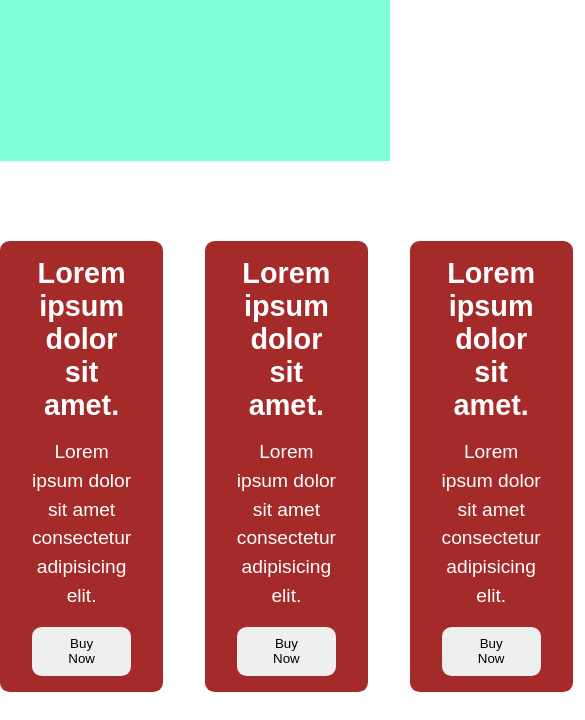
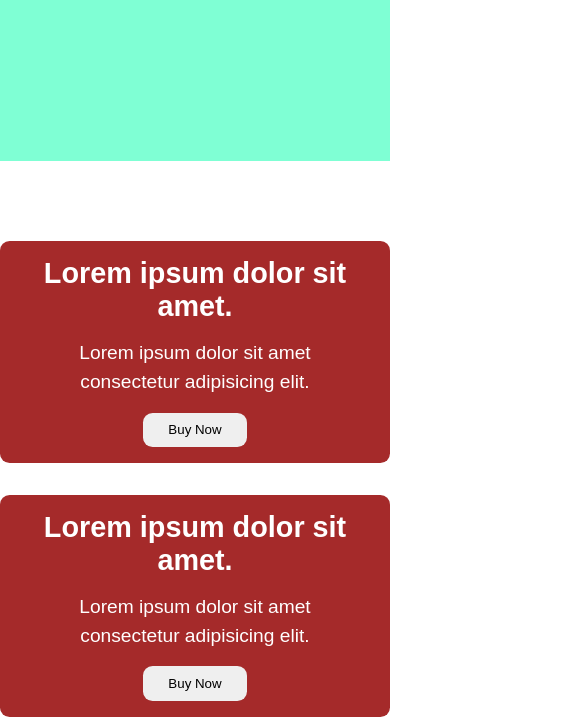
Before and after one commit to developer-mejbah/Resposive-Practice, a plain HTML site: page index.html in a window 390 px wide. Shown: the part 472-1192 px from the top of the page, 585 px wide, since content can reach past the window. Before the commit the page ends 1164 px from the top, so only its background shows below. Drawn offline with Linux system fonts and the light colour scheme.

Commit message:
Responsive css Done

```diff
--- a/responsive.css
+++ b/responsive.css
@@ -23,3 +23,28 @@
         background-color: aquamarine;
     }
 }
+@media(max-width:1400px) {
+    .item {
+        width: 23.26%;
+    }
+}
+@media(max-width:1200px) {
+    .item {
+        width: 22.60%;
+    }
+}
+@media(max-width:992px) {
+    .item {
+        width: 46%;
+    }
+}
+@media(max-width:768px) {
+    .item {
+        width: 46%;
+    }
+}
+@media(max-width:576px) {
+    .item {
+        width: 100%;
+    }
+}
--- a/style.css
+++ b/style.css
@@ -23,13 +23,15 @@ body {
 }
 .row {
     display: flex;
-    gap: 2.6rem;
+    gap: 2rem;
+    flex-wrap: wrap;
 }
 .item {
     background-color: brown;
     padding: 1rem 2rem;
     border-radius: 0.6rem;
     text-align: center;
+    width: 23%;
 }
 .item h2 {
     color: #fff;
```
